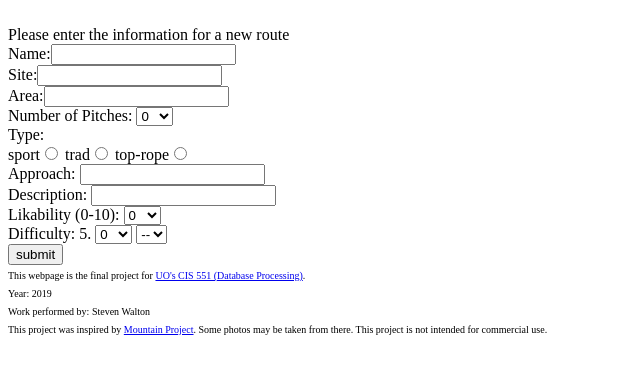
After one commit to stevenwalton/551, a PHP site: page /scripts/newRoute.php in a window 1280 px wide. The commit adds this page. Shown: the top 374 px of the page, without its empty margins (0-640 px from the left). Run offline with PHP 8.4, Linux system fonts and the light colour scheme.

Commit message:
Added Script Dir
Script directory holds small php files that will perform functions and
redirect back to somewhere else. Essentially we have our test files but
now we can redirect back to where we want to see the actual updated
information.

```diff
--- /dev/null
+++ b/Final/scripts/newRoute.php
@@ -0,0 +1,76 @@
+<?php
+#include_once 'src/routeFunctions.php';
+?>
+
+<!DOCTYPE html>
+<html>
+    <head>
+        <meta charset="utf-8">
+        <title>New Routes</title>
+    </head>
+    <body>
+    <br>
+    Please enter the information for a new route
+    <br>
+    <form action="routeAdded.php", method="POST">
+    Name:<input type="text" name="routeName"><br>
+
+    Site:<input type="text" name="siteName"><br>
+
+    Area:<input type="text" name="areaName"><br>
+
+    Number of Pitches:<!--<input type="text" name="numPitches"><br>-->
+    <select name="numPitches" id="npitch">
+        <?php for($i = 0; $i <= 10; $i++) :?>
+            <option value="<?php echo($i);?>"><?php echo($i);?></option>
+        <?php endfor; ?>
+    </select><br>
+
+    Type: <br>sport<input type="radio" name="type" value="sport">
+    trad<input type="radio" name="type" value="trad">
+    top-rope<input type="radio" name="type" value="top-rope"><br>
+
+    Approach: <input type="text" name="approach"><br>
+
+    Description: <input type="text" name="description"><br>
+
+    Likability (0-10):
+    <select name="likability" id="like">
+        <?php for($i = 0; $i <= 10; $i++) :?>
+            <option value="<?php echo($i);?>"><?php echo($i);?></option>
+        <?php endfor; ?>
+    </select><br>
+
+    Difficulty: 5.
+    <select name="diff_maj" id="maj">
+        <?php for($i = 0; $i <= 15; $i++) :?>
+            <option value="<?php echo($i);?>"><?php echo($i);?></option>
+        <?php endfor; ?>
+    </select>
+    </select>
+    <select name="diff_sub" id="sub">
+        <option value="">--</option>
+        <option value="0">a</option>
+        <option value="0.25">b</option>
+        <option value="0.5">c</option>
+        <option value="0.75">d</option>
+    </select><br>
+
+    <input type="submit" value="submit">
+    <br>
+    </body>
+    <footer><font size="1">
+        This webpage is the final project for
+        <a href="https://classes.cs.uoregon.edu/19F/cis451/">
+        UO's CIS 551 (Database Processing)</a>.
+        <br>
+        Year: 2019
+        <br>
+        Work performed by: Steven Walton
+        <br>
+        This project was inspired by <a href="https://www.mountainproject.com/">
+        Mountain Project</a>. Some photos may be taken from there. This project
+        is not intended for commercial use.
+    </font>
+    </footer>
+</html>
--- a/Final/src/routeFunctions.php
+++ b/Final/src/routeFunctions.php
@@ -148,6 +148,7 @@ class Route extends Dbh
                              $siteName=NULL,
                              $areaName=NULL,
                              $numPitches=1,
+                             $type=NULL,
                              $approach=NULL,
                              $description=NULL,
                              $likability=0,
```
Also changed, not shown: Final/index.php (+9 -2 lines), Final/scripts/addCountry.php (added, +21 -0 lines), Final/src/countryFunctions.php (+10 -0 lines).
